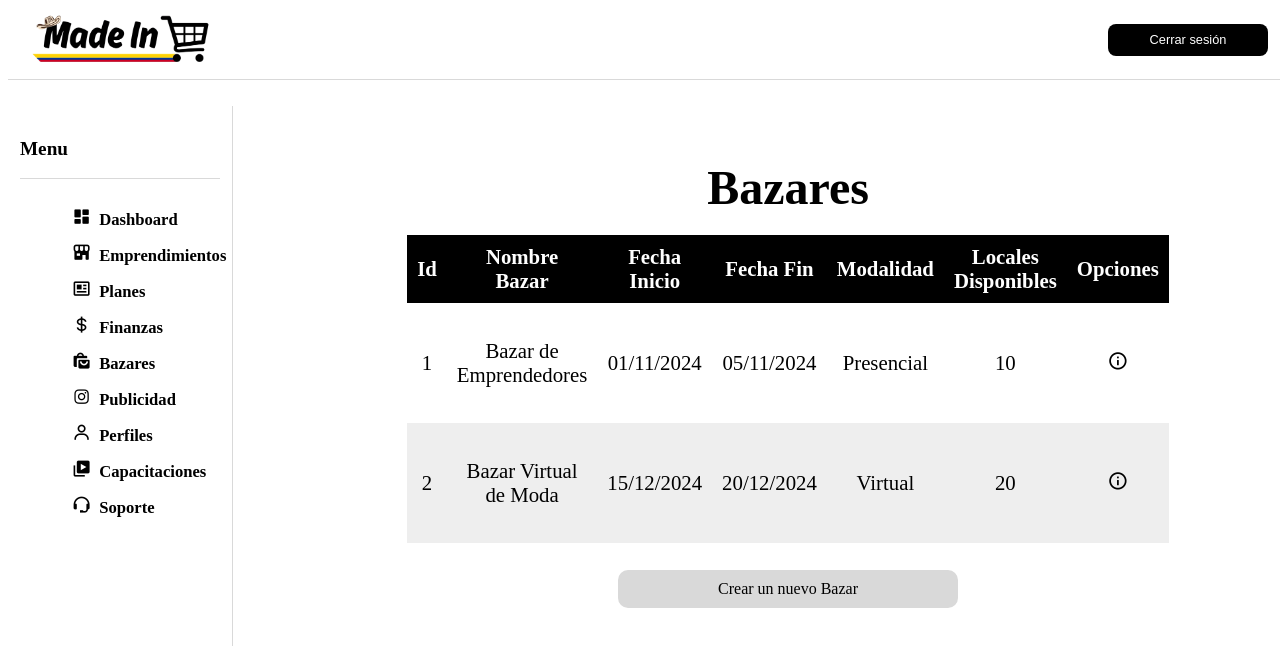
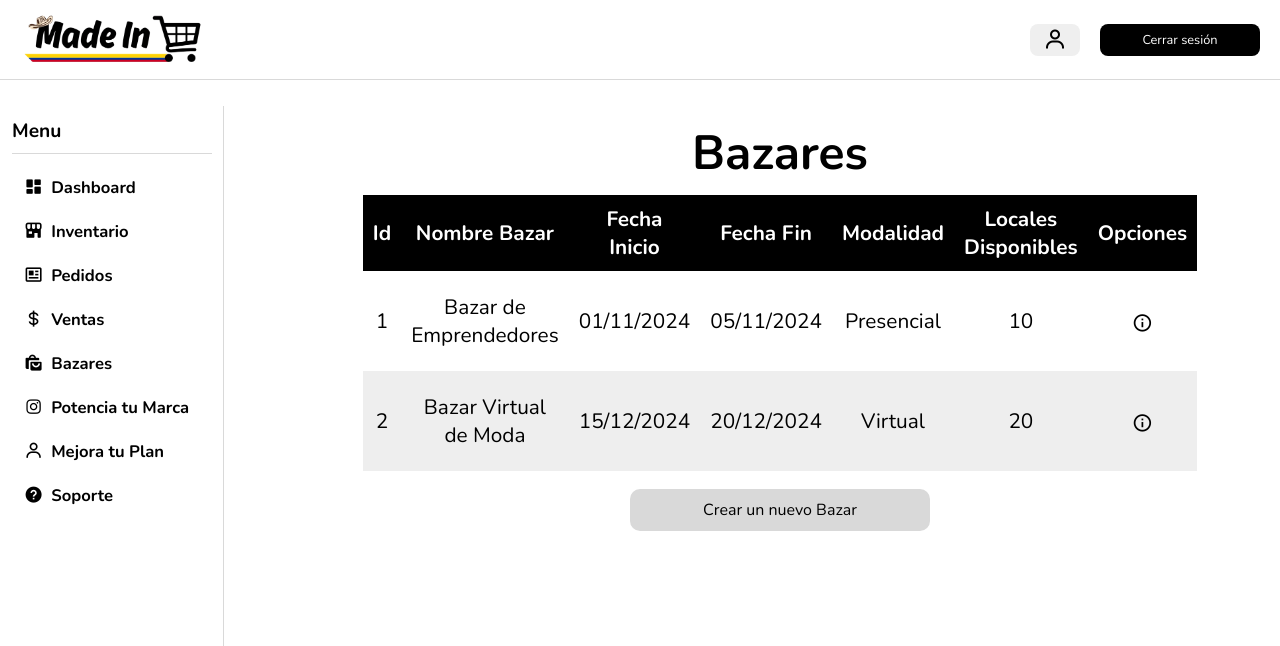
Before and after one commit to InnovaTech-arquitectura/front-client, an Angular app: page /bazares in a window 1280 px wide. Shown: the top 646 px of the page. Built offline with nearby package versions, Linux system fonts and the light colour scheme.

Commit message:
header y sidedbar corregidos

```diff
--- a/src/app/componentTools/header/header.component.css
+++ b/src/app/componentTools/header/header.component.css
@@ -29,6 +29,35 @@ body {
     margin-right: 20px;
 }
 
+.header-right {
+    display: flex;
+    align-items: center;
+}
+.btnProfile {
+    height: 32px;
+    width: 50px;
+    border: none;
+    border-radius: 8px;
+    color: black;
+    font-size: 1.5em;
+    display: flex;
+    justify-content: center;
+    align-items: center;
+    cursor: pointer;
+    margin-right: 10px;
+}
+
+.btnProfile:hover {
+    box-shadow: 0 3.2px 12.8px black;
+    transition: all 0.2s ease;
+}
+
+.header-right {
+    display: flex;
+    align-items: center;
+    gap: 10px;
+}
+
 .btnLogout {
     height: 32px;
     width: 160px;
--- a/src/app/componentTools/header/header.component.html
+++ b/src/app/componentTools/header/header.component.html
@@ -1,4 +1,9 @@
 <body>
-    <img src="../../../assets/images/logo.PNG" alt="Logo" class="logoHeader"/>
-    <button class="btnLogout" (click)="logout()">Cerrar sesión</button>
+    <img src="../../../assets/images/logo.PNG" alt="Logo" class="logoHeader" />
+    <div class="header-right">
+        <button class="btnProfile" (click)="profile()">
+            <i class="bx bx-user"></i>
+        </button>
+        <button class="btnLogout" (click)="logout()">Cerrar sesión</button>
+    </div>
 </body>
--- a/src/app/componentTools/header/header.component.ts
+++ b/src/app/componentTools/header/header.component.ts
@@ -14,7 +14,9 @@ export class HeaderComponent {
     localStorage.removeItem('token');
     // Redirige al usuario a la página de inicio de sesión
     this.router.navigate(['/login']);
-    localStorage.clear();
+  }
 
+  profile() {
+    this.router.navigate(['/profile']);
   }
 }
--- a/src/app/componentTools/sidebar/sidebar.component.css
+++ b/src/app/componentTools/sidebar/sidebar.component.css
@@ -43,9 +43,10 @@ span {
 }
 
 .opciones li {
+    margin-top: 10px;
     list-style: none;
     height: 24px;
-    margin-bottom: 12px;
+    margin-bottom: 20px;
     display: flex;
 }
 
--- a/src/app/componentTools/sidebar/sidebar.component.html
+++ b/src/app/componentTools/sidebar/sidebar.component.html
@@ -6,60 +6,53 @@
     <div class="opciones">
         <ul>
             <li>
-                <a class="elementos" [routerLink]="'/dashboard'" id="linkDashboard">
+                <a class="elementos" [routerLink]="'/dashboard'" id="linkDashboard" aria-label="Dashboard">
                     <i class="bx bxs-dashboard"></i>
                     <span class="nav-item">Dashboard</span>
                 </a>
             </li>
             <li>
-                <a class="elementos" [routerLink]="'/emprendimientos'" id="linkEmprendimientos">
+                <a class="elementos" [routerLink]="'/inventario'" id="linkInventario" aria-label="Inventario">
                     <i class="bx bxs-store-alt"></i>
-                    <span class="nav-item">Emprendimientos</span>
+                    <span class="nav-item">Inventario</span>
                 </a>
             </li>
             <li>
-                <a class="elementos" [routerLink]="'/planes'" id="linkPlanes">
+                <a class="elementos" [routerLink]="'/pedidos'" id="linkPedidos" aria-label="Pedidos">
                     <i class="bx bx-news"></i>
-                    <span class="nav-item">Planes</span>
+                    <span class="nav-item">Pedidos</span>
                 </a>
             </li>
             <li>
-                <a class="elementos" [routerLink]="'/finanzas'" id="linkFinanzas">
+                <a class="elementos" [routerLink]="'/ventas'" id="linkVentas" aria-label="Ventas">
                     <i class='bx bx-dollar'></i>
-                    <span class="nav-item">Finanzas</span>
+                    <span class="nav-item">Ventas</span>
                 </a>
             </li>
             <li>
-                <a class="elementos" [routerLink]="'/bazares'" id="linkBazares">
+                <a class="elementos" [routerLink]="'/bazares'" id="linkBazares" aria-label="Bazares">
                     <i class='bx bxs-shopping-bags'></i>
                     <span class="nav-item">Bazares</span>
                 </a>
             </li>
             <li>
-                <a class="elementos" [routerLink]="'/publicidad'" id="linkPublicidad">
+                <a class="elementos" [routerLink]="'/capacitaciones'" id="linkCapacitaciones" aria-label="Potencia tu Marca">
                     <i class='bx bxl-instagram'></i>
-                    <span class="nav-item">Publicidad</span>
+                    <span class="nav-item">Potencia tu Marca</span>
                 </a>
             </li>
             <li>
-                <a class="elementos" [routerLink]="'/perfiles'" id="linkPerfiles">
+                <a class="elementos" [routerLink]="'/plan'" id="linkPlan" aria-label="Mejora tu Plan">
                     <i class='bx bx-user'></i>
-                    <span class="nav-item">Perfiles</span>
+                    <span class="nav-item">Mejora tu Plan</span>
                 </a>
             </li>
             <li>
-                <a class="elementos" [routerLink]="'/capacitaciones'" id="linkCapacitaciones">
-                    <i class='bx bxs-videos' ></i>
-                    <span class="nav-item">Capacitaciones</span>
-                </a>
-            </li>
-            <li>
-                <a class="elementos" id="linkSoporte">
-                    <i class='bx bx-support' ></i>
+                <a class="elementos" [routerLink]="'/soporte'" id="linkSoporte" aria-label="Soporte">
+                    <i class='bx bxs-help-circle'></i>
                     <span class="nav-item">Soporte</span>
                 </a>
             </li>
         </ul>
     </div>
-
 </body>
--- a/src/styles.css
+++ b/src/styles.css
@@ -1 +1,22 @@
-/* You can add global styles to this file, and also import other style files */
+*{
+    margin: 0;
+    padding: 0;
+    box-sizing: border-box;
+    font-family: nunito;
+}
+
+html {
+    scroll-behavior: smooth;
+}
+
+i {
+	vertical-align: middle;
+    display: inline-flex;
+    align-items: center;
+}
+
+a {
+    cursor: pointer;
+}
+html, body { height: 100%; }
+body { margin: 0; font-family: Roboto, "Helvetica Neue", sans-serif; }
```
